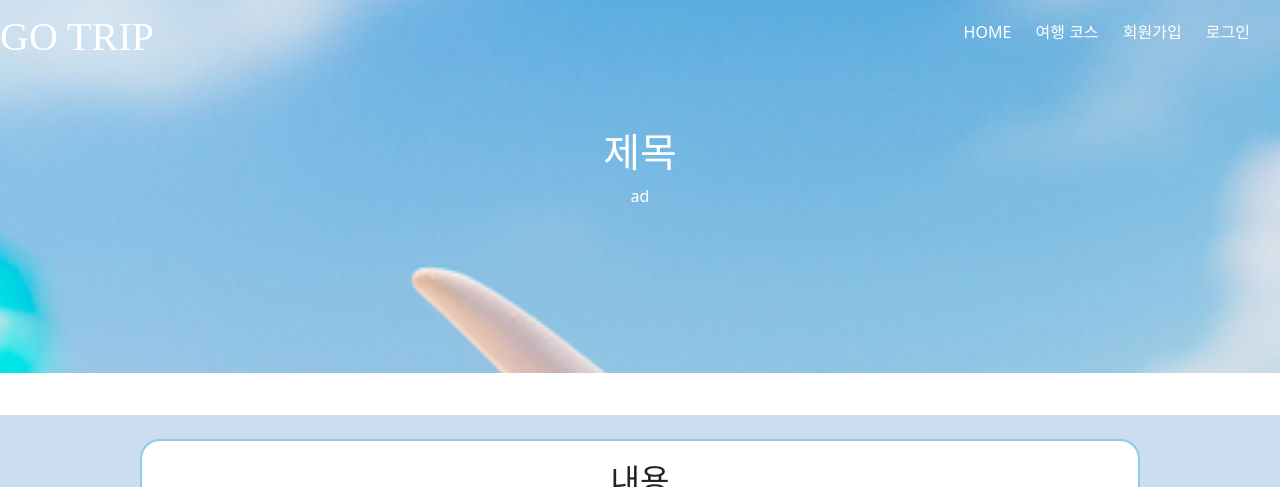
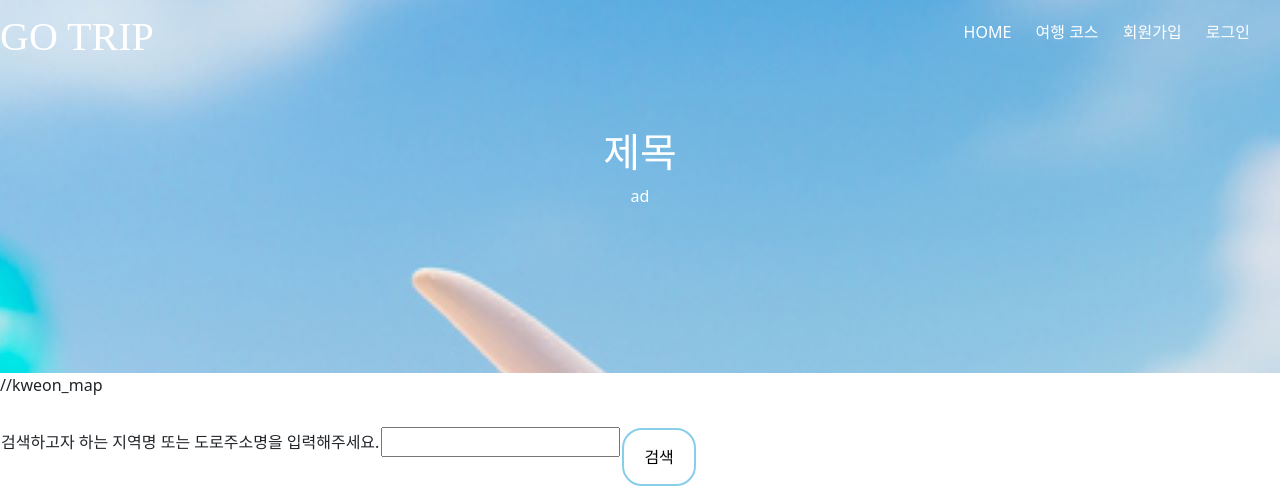
Before and after one commit to gpdus0321/GO_TRIP, a Django app: page /blog/detail/1 in a window 1280 px wide. Shown: the top 487 px of the page. Run offline with Django 4.2, Linux system fonts and the light colour scheme; data comes from the database, SQL or seed files in the repository; some libraries are stand-ins or nearby versions.

Commit message:
Update detail.html

```diff
--- a/gotrip/blogapp/templates/detail.html
+++ b/gotrip/blogapp/templates/detail.html
@@ -8,6 +8,71 @@
         <h1>제목</h1>
         {{ blog_detail.제목 }}
     </div></div>
+
+//kweon_map
+        <script src="http://code.jquery.com/jquery-latest.js"></script>
+<meta charset="UTF-8">
+<title>Insert title here</title>
+</head>
+<body>
+		<table>
+			<tr>
+				<td>검색하고자 하는 지역명 또는 도로주소명을 입력해주세요.</td>
+				<td><input type="text" id="address"></td>
+				<td><button type="submit" id="searchBtn">검색</button></td>
+			</tr>
+		</table>
+		<div id="map" style="width:500px;height:500px;"></div>
+
+	<!-- kakao API -->
+	<script type="text/javascript" src="//dapi.kakao.com/v2/maps/sdk.js?appkey=6657cd0c72e2dcf0a2a44ab6ce707727&libraries=services"></script>
+	<script>
+
+	var mapContainer = document.getElementById('map'), // 지도를 표시할 div
+	    mapOption = {
+	        center: new kakao.maps.LatLng(36.6108913, 127.286459), // 지도의 중심좌표
+	        level: 3 // 지도의 확대 레벨
+	    };
+
+    var map = new kakao.maps.Map(mapContainer, mapOption);
+
+
+	$('#searchBtn').click(function(){
+		// 버튼을 click했을때
+
+		// 지도를 생성합니다
+		var map = new kakao.maps.Map(mapContainer, mapOption);
+
+		// 주소-좌표 변환 객체를 생성합니다
+		var geocoder = new kakao.maps.services.Geocoder();
+
+		// 주소로 좌표를 검색합니다
+		geocoder.addressSearch($('#address').val(), function(result, status) {
+
+		    // 정상적으로 검색이 완료됐으면
+		     if (status === kakao.maps.services.Status.OK) {
+		        var coords = new kakao.maps.LatLng(result[0].y, result[0].x);
+
+		        // 결과값으로 받은 위치를 마커로 표시합니다
+		        var marker = new kakao.maps.Marker({
+		            map: map,
+		            position: coords
+		        });
+
+		        // 인포윈도우로 장소에 대한 설명을 표시합니다
+		        var infowindow = new kakao.maps.InfoWindow({
+		            content: '<div style="width:150px;text-align:center;padding:6px 0;">검색 결과</div>'
+		        });
+		        infowindow.open(map, marker);
+
+		        // 지도의 중심을 결과값으로 받은 위치로 이동시킵니다
+		        map.setCenter(coords);
+		    }
+		});
+	});
+
+	</script>
+
 
 
     <hr style="background-color: white; height: 10px;border: 0px;">
```
